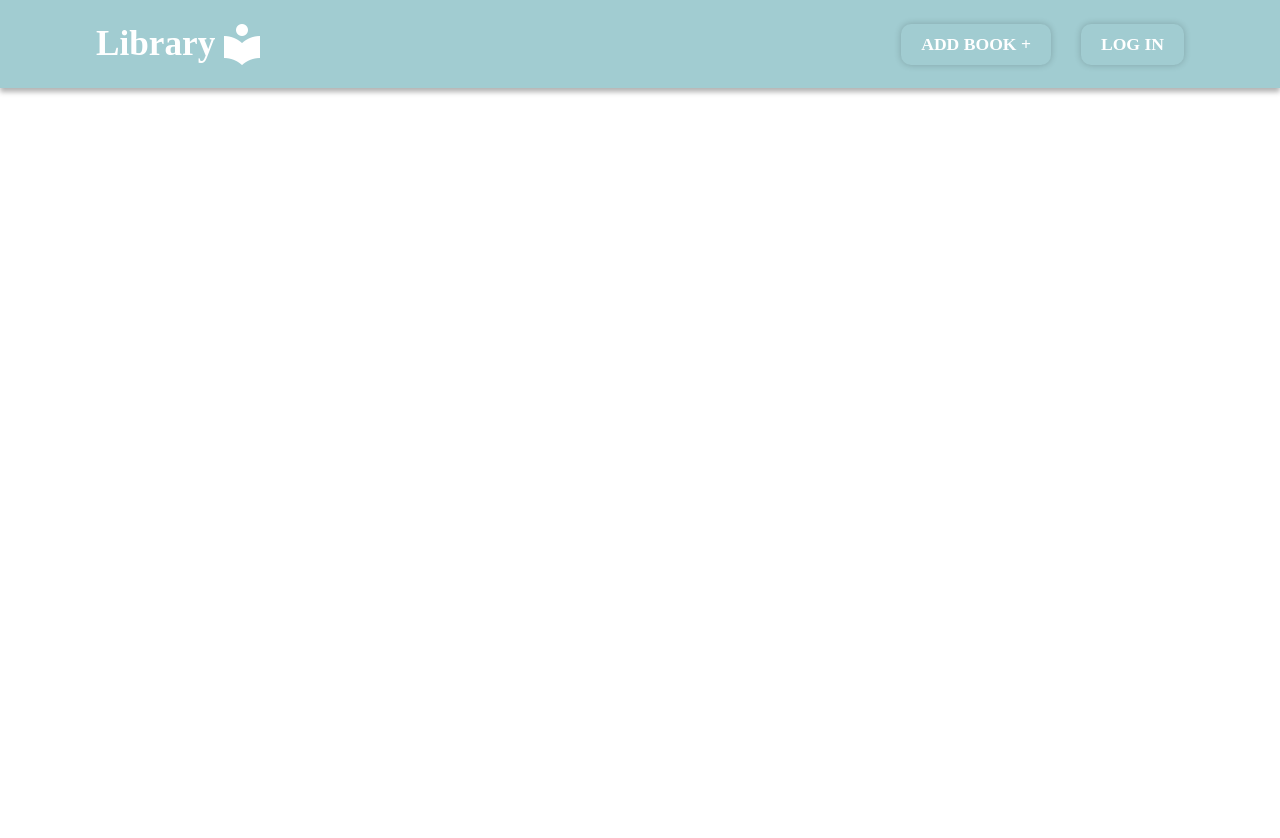
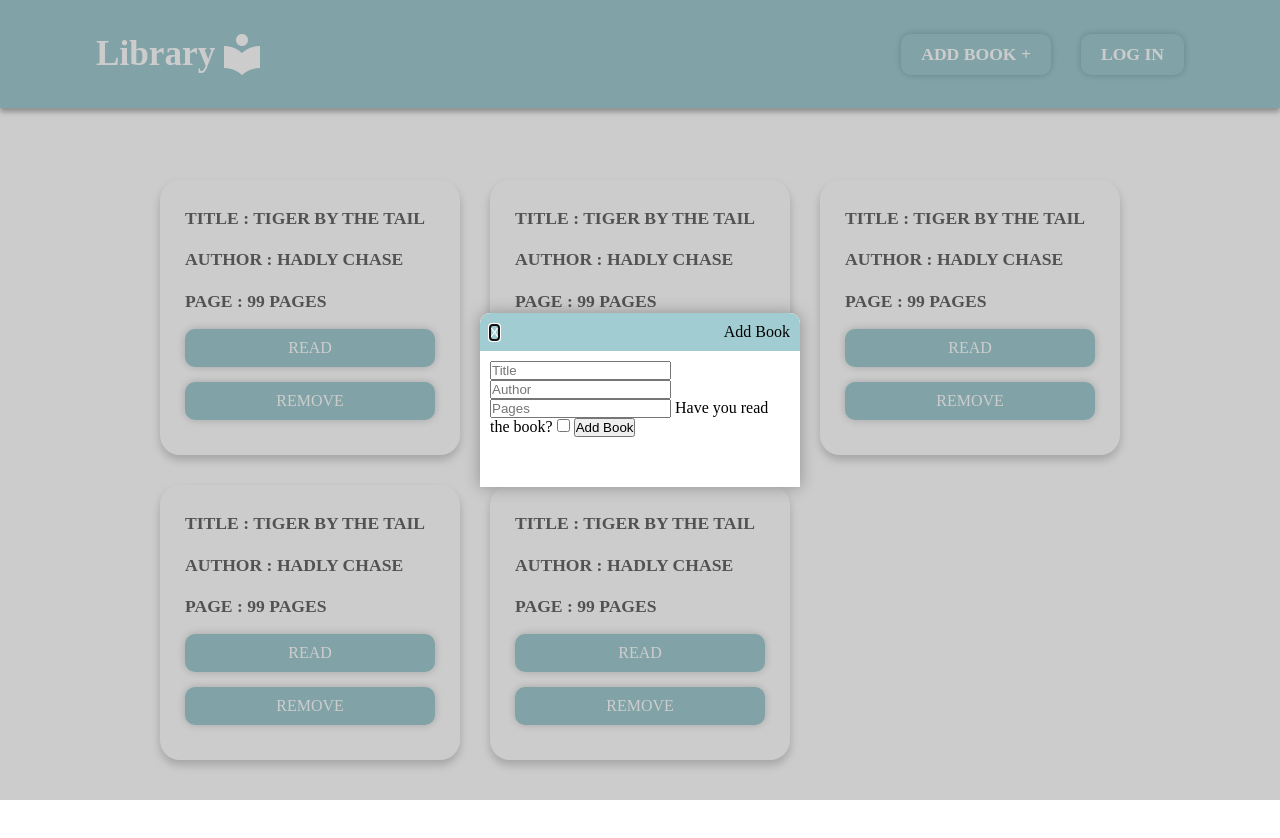
Before and after one commit to Jonathancodeglitch/library, a plain HTML site: page index.html in a window 1280 px wide. Before the commit the page ends 800 px from the top, so only its background shows below. Drawn offline with Linux system fonts and the light colour scheme.

Commit message:
Fix issue with dialog
had an issue with the html dialog because i was direactly using the open attribute instead of the showModal() methed..

```diff
--- a/app.js
+++ b/app.js
@@ -15,6 +15,8 @@ function addBookToLibrary() {
   // do stuff here
 }
 
-function displayBooks(){
+function displayBooks() {}
 
-}
+/* add book modal */
+
+document.querySelector('dialog').showModal();
--- a/index.html
+++ b/index.html
@@ -19,6 +19,63 @@
             </div>
         </div>
    </header>
+   <main class="container">
+        <div class="book">
+            <div class="item">Title : <span id="title">Tiger by the tail</span></div>
+            <div class="item">Author : <span id="author">Hadly chase</span></div>
+            <div class="item">Page : <span id="page">99 Pages</span></div>
+            <div class="button" id="read">READ</div>
+            <div class="button" id="del-btn">REMOVE</div>
+        </div>
+        <div class="book">
+            <div class="item">Title : <span id="title">Tiger by the tail</span></div>
+            <div class="item">Author : <span id="author">Hadly chase</span></div>
+            <div class="item">Page : <span id="page">99 Pages</span></div>
+            <div class="button" id="read">READ</div>
+            <div class="button" id="del-btn">REMOVE</div>
+        </div>
+        <div class="book">
+            <div class="item">Title : <span id="title">Tiger by the tail</span></div>
+            <div class="item">Author : <span id="author">Hadly chase</span></div>
+            <div class="item">Page : <span id="page">99 Pages</span></div>
+            <div class="button" id="read">READ</div>
+            <div class="button" id="del-btn">REMOVE</div>
+        </div>
+        <div class="book">
+            <div class="item">Title : <span id="title">Tiger by the tail</span></div>
+            <div class="item">Author : <span id="author">Hadly chase</span></div>
+            <div class="item">Page : <span id="page">99 Pages</span></div>
+            <div class="button" id="read">READ</div>
+            <div class="button" id="del-btn">REMOVE</div>
+        </div>
+        <div class="book">
+            <div class="item">Title : <span id="title">Tiger by the tail</span></div>
+            <div class="item">Author : <span id="author">Hadly chase</span></div>
+            <div class="item">Page : <span id="page">99 Pages</span></div>
+            <div class="button" id="read">READ</div>
+            <div class="button" id="del-btn">REMOVE</div>
+        </div>
+
+   </main>
+   <!-- pop up modal -->
+    <dialog  class="modal"  id="modal">
+        <form  class="modal-content" id="modal-content">
+            <div class="modal-content_header">
+                <button id="close-modal">X</button>
+                <div class="">Add Book</div>
+            </div>
+            <div class="modal-content_main">
+                <input type="text" placeholder="Title">
+                <input type="text" placeholder="Author">
+                <input type="number" placeholder="Pages">
+                <label>
+                    Have you read the book?
+                    <input type="checkbox">
+                </label>
+                <button formmethod="dialog">Add Book</button>
+            </div>
+        </form>
+    </dialog>
    <script src="./app.js"></script>
 </body>
 </html>
--- a/style.css
+++ b/style.css
@@ -10,6 +10,10 @@
   --notread-color:#F5EFE7;
 }
 
+img{
+  max-width: 100%;
+}
+
 .container{
   max-width: 1200px;
   width: 85%;
@@ -17,7 +21,6 @@
 }
 
 .button{
-  display: inline-block;
   color: #ffff;
   text-transform: uppercase;
   cursor: pointer;
@@ -27,7 +30,7 @@
 /* header */
 header{
   background-color: var(--primary-color);
-  padding: 20px 0px;
+  padding: 30px 0px;
   box-shadow: 0px 4px 5px rgba(0,0,0,0.3);
   z-index: 1;
   position: fixed;
@@ -61,6 +64,7 @@ header .button-container{
 
 
 header .button-container .button{
+  display: inline-block;
   font-size: 1.1rem;
   font-weight: bold;
   padding: 10px 20px;
@@ -73,9 +77,102 @@ header .button-container .button{
 header .button-container .button:hover,
 header .button-container .button:active
 {
+
 transform: scale(1.1);
 }
 
 header .button + .button{
   margin-left: 30px;
 }
+
+/* main */
+
+main{
+  padding: 180px 0px 150px 0px;
+  display: grid;
+  grid-template-columns: repeat(auto-fit, 300px);
+  justify-content: center;
+  gap: 30px;
+}
+
+.book{
+  padding: 25px;
+  padding-bottom: 35px;
+  border-radius: 20px;
+  box-shadow: 0px 5px 10px rgba(0,0,0,0.2);
+  width: 100%;
+  min-height:230px;
+}
+
+
+.book > div + div{
+  margin-top: 15px;
+}
+
+.book .item{
+  font-weight: bold;
+  line-height: 1.5;
+  color: rgba(0,0,0,0.6);
+  font-size: 1.1rem;
+  text-transform: uppercase;
+  white-space: nowrap;
+  overflow: hidden;
+  text-overflow: ellipsis;
+}
+
+.book .button{
+  display: block;
+  background-color: var(--primary-color);
+  text-align: center;
+  border-radius: 10px;
+  padding: 10px 0px;
+  box-shadow: 0 0 8px rgba(0,0,0,0.2);
+}
+
+.book .button:hover,
+.book .button:active
+{
+transform: scale(.99);
+
+}
+
+/* modal */
+
+.modal{
+  max-width: 320px;
+  width: 100%;
+  position:fixed;
+  top: 50%;
+  left: 50%;
+  transform: translate(-50%, -50%);
+  border: 0;
+  box-shadow: 0 0 16px rgba(0,0,0,0.3);
+  border-top-left-radius: 10px;
+  border-top-right-radius: 10px;
+  padding-bottom:40px;
+}
+
+.modal-content_header{
+  display: flex;
+  align-items: center;
+  justify-content: space-between;
+  border-top-left-radius: 10px;
+  border-top-right-radius: 10px;
+  background-color: var(--primary-color);
+  padding: 10px;
+}
+
+.modal-content_header button{
+  border: 0;
+  background-color: transparent;
+  color: #ffff;
+}
+
+.modal-content_main{
+  padding: 10px;
+}
+
+.modal::backdrop{
+  background-color:rgba(0,0,0,0.2);
+
+}
```
Also changed, not shown: img/close.svg (added).
